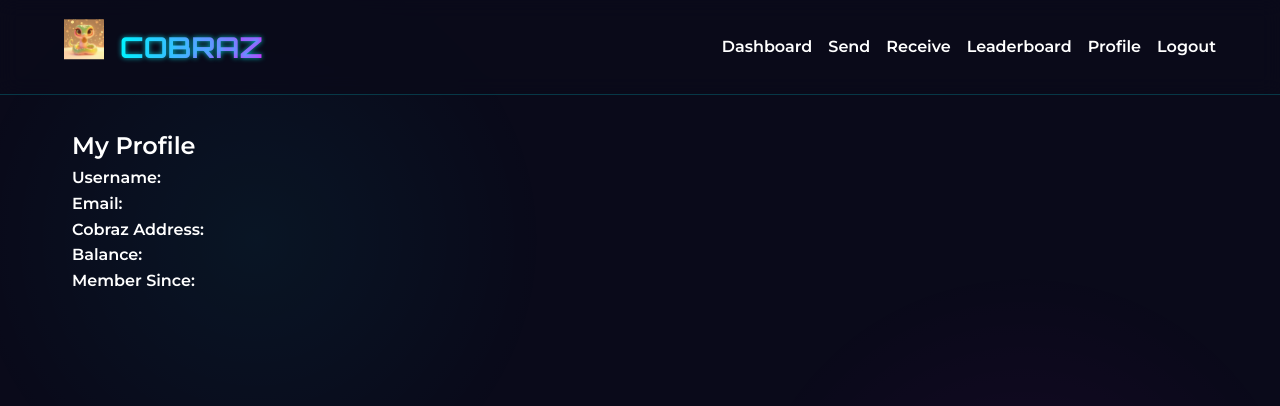
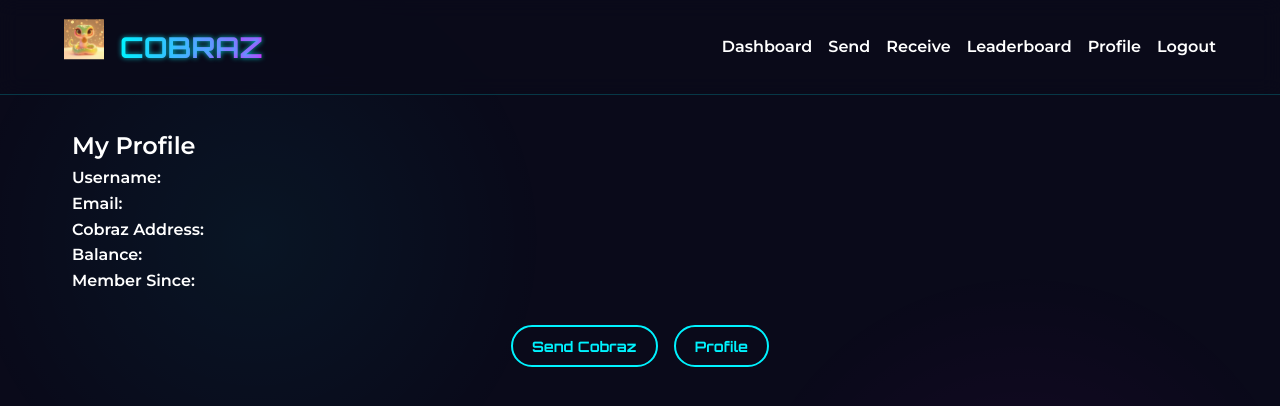
Before and after one commit to Sskingcobraz/Fun, a plain HTML site: page public/profile.html in a window 1280 px wide. Drawn offline with Linux system fonts and the light colour scheme; no server answers.

Commit message:
Update profile.html

```diff
--- a/public/profile.html
+++ b/public/profile.html
@@ -39,6 +39,11 @@
     </div>
   </main>
 
+   <div class="quick-actions">
+      <button onclick="location.href='/send.html'">Send Cobraz</button>
+      <button onclick="location.href='/profile.html'">Profile</button>
+    </div>
+
   <script src="https://www.gstatic.com/firebasejs/8.10.0/firebase-app.js"></script>
   <script src="https://www.gstatic.com/firebasejs/8.10.0/firebase-auth.js"></script>
   <script src="https://www.gstatic.com/firebasejs/8.10.0/firebase-firestore.js"></script>
```
